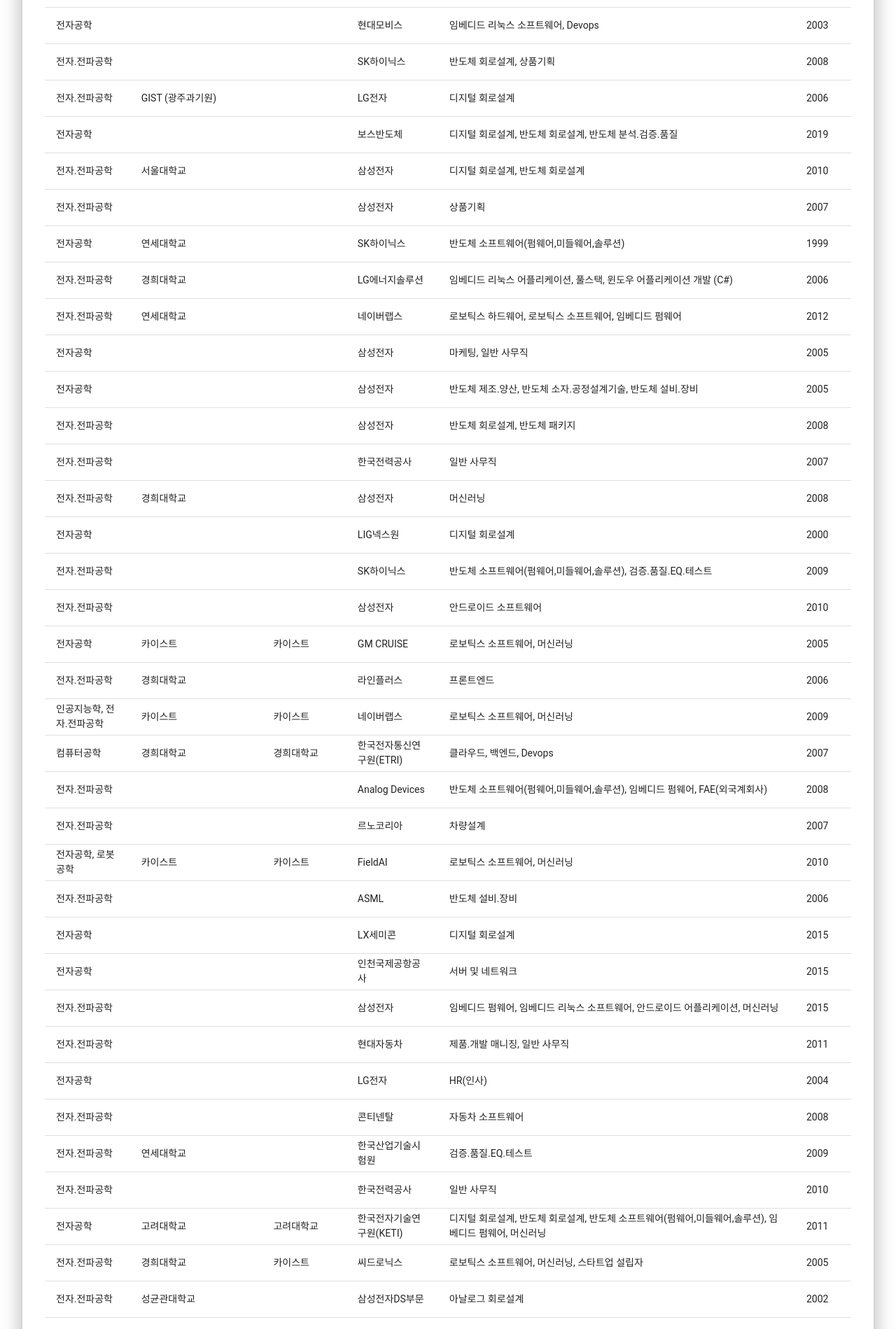
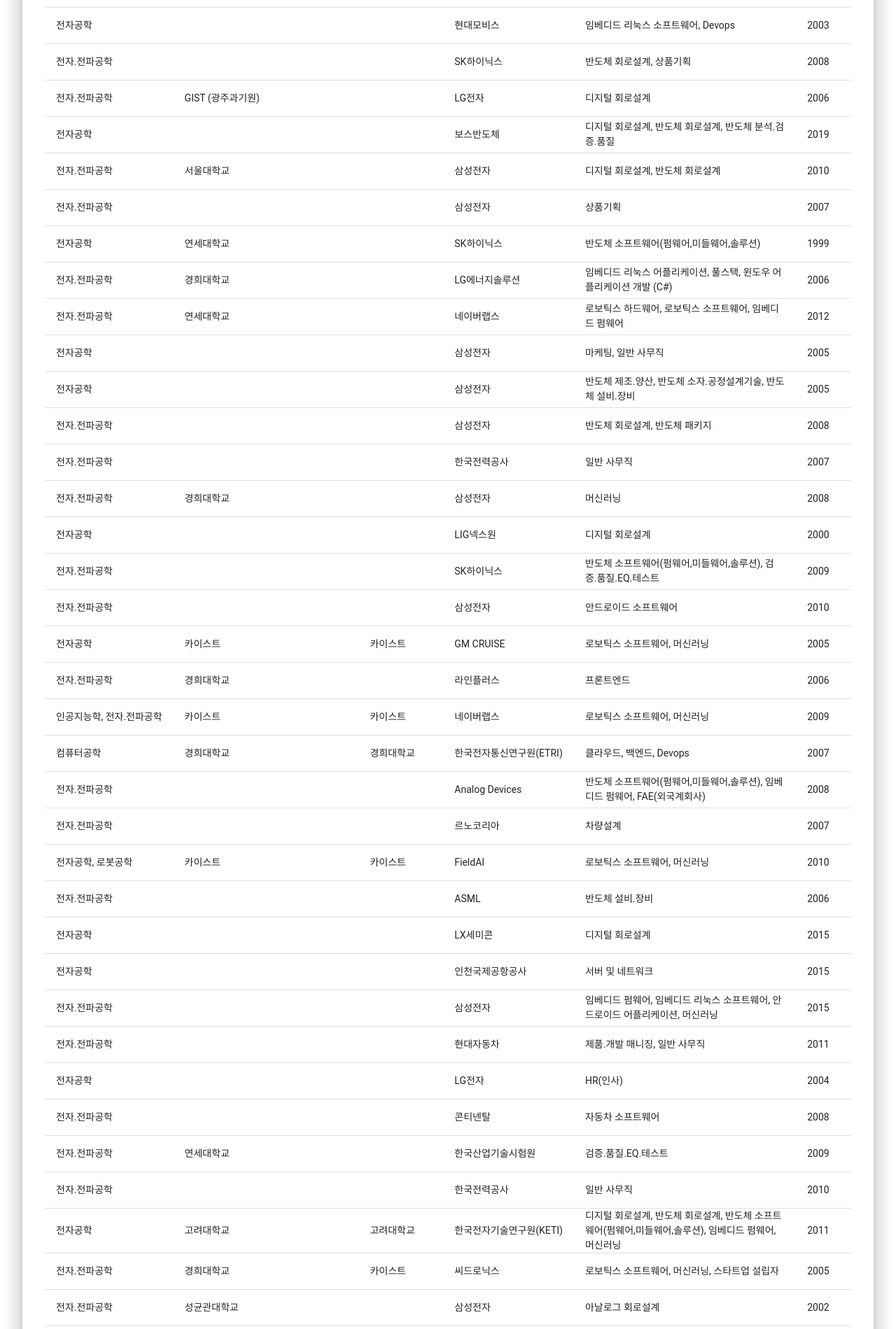
Before and after one commit to mingeon-dev/sandi-alumni-chart, a Vue app: page /list in a window 1280 px wide. Shown: the part 255-2154 px from the top of the page at 70% size. Built offline with nearby package versions, Linux system fonts and the light colour scheme.

Commit message:
Bar 차트 클릭 이벤트 추가

```diff
--- a/src/assets/data.json
+++ b/src/assets/data.json
@@ -723,7 +723,7 @@
       "concentration": "PMIC"
     },
     "company": {
-      "name": "삼성전자DS부문",
+      "name": "삼성전자",
       "team": "S.LSI사업부",
       "task": "PMIC 회로설계",
       "taskGroup": "아날로그 회로설계"
@@ -736,7 +736,7 @@
     "yearOfAdmission": "2001",
     "major": "전자공학",
     "company": {
-      "name": "삼성전자DS부문",
+      "name": "삼성전자",
       "team": "메모리사업부",
       "task": "PMIC 설계",
       "taskGroup": "아날로그 회로설계, 반도체 분석.검증.품질"
@@ -790,7 +790,7 @@
     "yearOfAdmission": "2007",
     "major": "전자공학",
     "company": {
-      "name": "삼성전자DS부문",
+      "name": "삼성전자",
       "team": "메모리사업부",
       "task": "시스템 개발",
       "taskGroup": "반도체 소프트웨어(펌웨어,미들웨어,솔루션), 임베디드 펌웨어, 일반 사무직",
@@ -804,7 +804,7 @@
     "yearOfAdmission": "2014",
     "major": "전자공학",
     "company": {
-      "name": "삼성전자DS부문",
+      "name": "삼성전자",
       "team": "메모리사업부",
       "task": "Flash메모리설계",
       "taskGroup": "아날로그 회로설계, 디지털 회로설계"
@@ -833,7 +833,7 @@
     "yearOfAdmission": "2016",
     "major": "전자공학",
     "company": {
-      "name": "삼성전자DS부문",
+      "name": "삼성전자",
       "team": "S.LSI사업부",
       "task": "SW개발팀- GPU 커널 드라이버 개발",
       "taskGroup": "디지털 회로설계, 임베디드 리눅스 BSP, 임베디드 리눅스 소프트웨어, 임베디드 리눅스 어플리케이션, 안드로이드 BSP, 안드로이드 소프트웨어, 안드로이드 어플리케이션",
@@ -851,7 +851,7 @@
     "yearOfAdmission": "2014",
     "major": "전자공학",
     "company": {
-      "name": "삼성전자DS부문",
+      "name": "삼성전자",
       "team": "메모리사업부",
       "task": "회로설계(Flash설계팀 - Physical Verification & Automation)",
       "taskGroup": "반도체 회로설계, 반도체 분석.검증.품질, 반도체 소프트웨어(펌웨어,미들웨어,솔루션)",
@@ -886,7 +886,7 @@
     "yearOfAdmission": "2001",
     "major": "전자공학",
     "company": {
-      "name": "삼성전자DS부문",
+      "name": "삼성전자",
       "team": "S.LSI사업부",
       "task": "반도체 설계 ",
       "taskGroup": "디지털 회로설계"
@@ -924,7 +924,7 @@
     "yearOfAdmission": "2009",
     "major": "전자.전파공학",
     "company": {
-      "name": "삼성전자DS부문",
+      "name": "삼성전자",
       "team": "메모리사업부",
       "task": "DRAM 시스템 평가 및 불량분석",
       "taskGroup": "아날로그 회로설계, 반도체 분석.검증.품질, 반도체 소프트웨어(펌웨어,미들웨어,솔루션), 검증.품질.EQ.테스트",
--- a/src/components/AlumniChart.vue
+++ b/src/components/AlumniChart.vue
@@ -23,16 +23,21 @@
     </v-card>
     <v-card class="card" :title="getTitle(NESTED_FIELD_NAME.COMPANY_NAME)" elevation="16">
       <HorizontalBarChart
+        :field="NESTED_FIELD_NAME.COMPANY_NAME"
         :data="calcStatistics(NESTED_FIELD_NAME.COMPANY_NAME)"
       ></HorizontalBarChart>
     </v-card>
     <v-card class="card" :title="getTitle(NESTED_FIELD_NAME.COMPANY_TASK_GROUP)" elevation="16">
       <HorizontalBarChart
+        :field="NESTED_FIELD_NAME.COMPANY_TASK_GROUP"
         :data="calcStatistics(NESTED_FIELD_NAME.COMPANY_TASK_GROUP)"
       ></HorizontalBarChart>
     </v-card>
     <v-card class="card" :title="getTitle(FIELD_NAME.YEAR_OF_ADMISSION)" elevation="16">
-      <HorizontalBarChart :data="calcStatistics(FIELD_NAME.YEAR_OF_ADMISSION)"></HorizontalBarChart>
+      <HorizontalBarChart
+        :field="FIELD_NAME.YEAR_OF_ADMISSION"
+        :data="calcStatistics(FIELD_NAME.YEAR_OF_ADMISSION)"
+      ></HorizontalBarChart>
     </v-card>
   </div>
 </template>
--- a/src/components/chart/HorizontalBarChart.vue
+++ b/src/components/chart/HorizontalBarChart.vue
@@ -2,8 +2,12 @@
 import { computed, onMounted, ref } from 'vue'
 import { Chart } from 'chart.js/auto'
 import { isMobile } from '@/util/MediaQuery'
+import { useRouter } from 'vue-router'
+
+const router = useRouter()
 
 const props = defineProps({
+  field: String,
   data: Object
 })
 
@@ -31,6 +35,17 @@
       indexAxis: 'y',
       layout: {
         padding: 20
+      },
+      onHover: (event, elements) => {
+        event.native.target.style.cursor = elements.length === 1 ? 'pointer' : 'default'
+      },
+      onClick: (event, elements, chart) => {
+        if (elements[0]) {
+          router.push({
+            path: '/list',
+            query: { [props.field]: chart.data.labels[elements[0].index] }
+          })
+        }
       },
       plugins: {
         legend: {
--- a/src/views/ListView.vue
+++ b/src/views/ListView.vue
@@ -10,18 +10,22 @@
 const search = ref()
 const filteredData = ref([])
 const headers = ref([
-  { title: getTitle(FIELD_NAME.MAJOR), key: FIELD_NAME.MAJOR },
+  { title: getTitle(FIELD_NAME.MAJOR), key: FIELD_NAME.MAJOR, nowrap: true },
   {
     title: getTitle(NESTED_FIELD_NAME.MASTER_UNIVERSITY),
     key: NESTED_FIELD_NAME.MASTER_UNIVERSITY,
-    minWidth: '120px'
+    nowrap: true
   },
   {
     title: getTitle(NESTED_FIELD_NAME.PH_D_UNIVERSITY),
     key: NESTED_FIELD_NAME.PH_D_UNIVERSITY,
-    minWidth: '120px'
+    nowrap: true
   },
-  { title: getTitle(NESTED_FIELD_NAME.COMPANY_NAME), key: NESTED_FIELD_NAME.COMPANY_NAME },
+  {
+    title: getTitle(NESTED_FIELD_NAME.COMPANY_NAME),
+    key: NESTED_FIELD_NAME.COMPANY_NAME,
+    nowrap: true
+  },
   {
     title: getTitle(NESTED_FIELD_NAME.COMPANY_TASK_GROUP),
     key: NESTED_FIELD_NAME.COMPANY_TASK_GROUP
@@ -29,7 +33,7 @@
   {
     title: getTitle(FIELD_NAME.YEAR_OF_ADMISSION),
     key: FIELD_NAME.YEAR_OF_ADMISSION,
-    minWidth: '80px'
+    nowrap: true
   }
 ])
 
```
